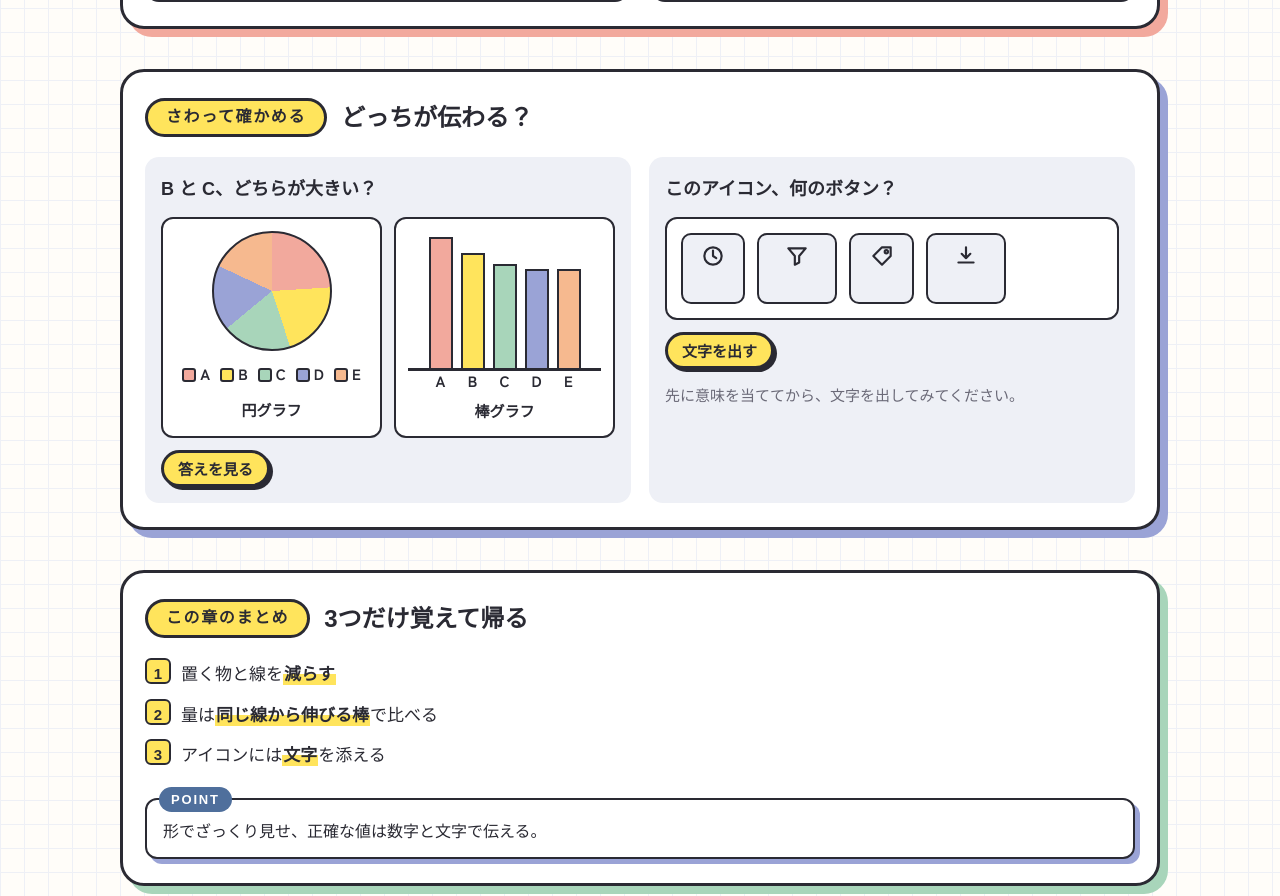
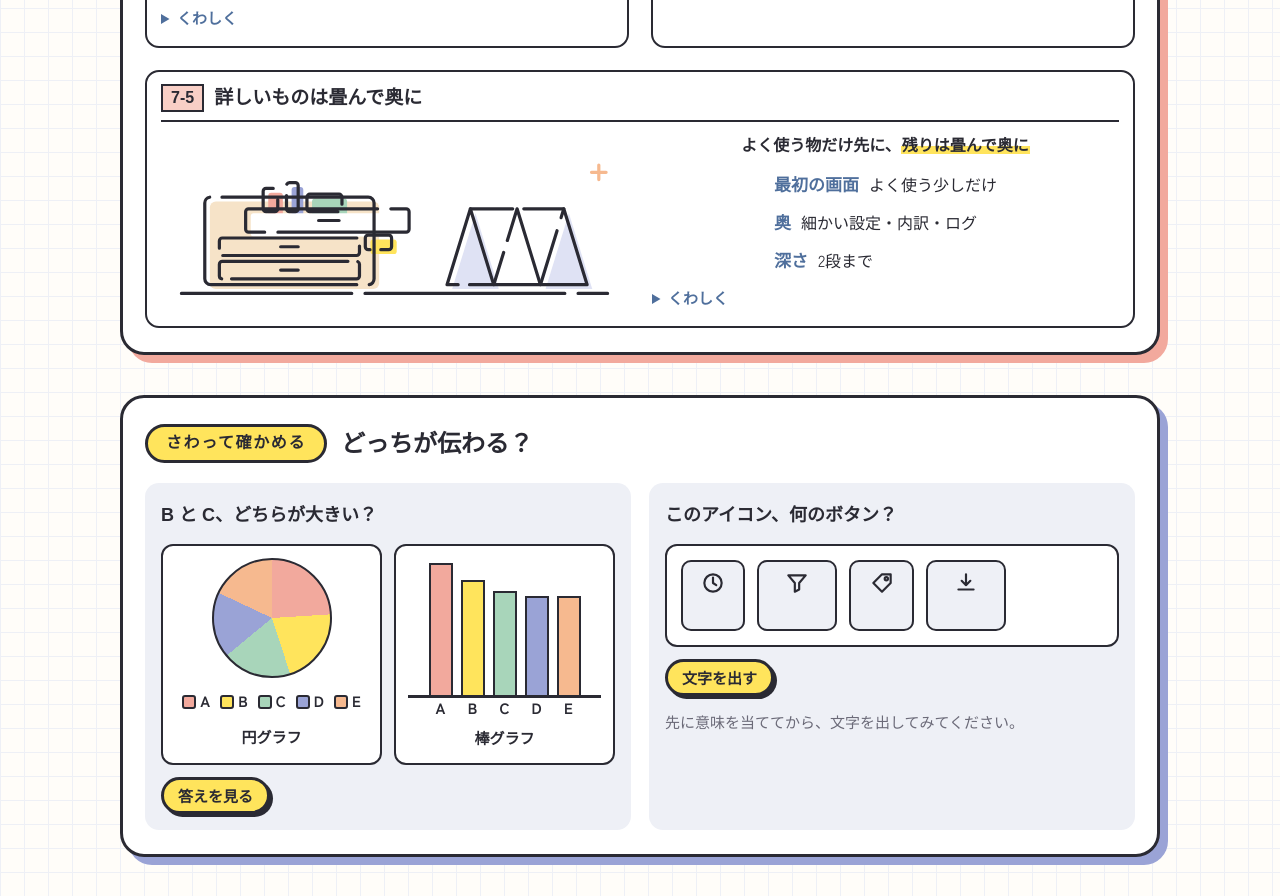
Before and after one commit to k-aoshima/kodou-ui, a plain HTML site: page site/learn/ch07.html in a window 1280 px wide. Shown: the part 1408-2304 px from the top of the page. Drawn offline with Linux system fonts and the light colour scheme; a web font is replaced by a local one.

Commit message:
講座の第7章に「詳しいものは畳んで奥に」の単元を足す
原則の「中が見える」と patterns.md の「見せる量」にある段階的に見せる決まりが、
講座に入っていなかった。NN/g の Progressive Disclosure（Nielsen 2006）を読み、
最初に見せる物の決め方、2段まで、入り口の名前の付け方を 7-5 にまとめた。

```diff
--- a/site/learn/ch07.html
+++ b/site/learn/ch07.html
@@ -9,7 +9,7 @@
 <style>
 body{margin:0;font-size:14px}img{max-width:100%}[hidden]{display:none!important}
 
-/* 白い方眼の紙に、章の札→4つの単元カード→さわって確かめる欄→まとめ→参考文献 */
+/* 白い方眼の紙に、章の札→5つの単元カード→さわって確かめる欄→まとめ→参考文献 */
 :root {
   color-scheme: light;
   --paper: #fffdf9;
@@ -156,6 +156,10 @@ footer { text-align: center; color: var(--sub); font-size: 14px; }
 @media (max-width: 760px) { .demo2 { grid-template-columns: minmax(0, 1fr); } }
 .ex { margin: 0; text-align: center; font-size: 16px; }
 .ex code { font-size: 18px; letter-spacing: 1px; }
+.spot.wide { grid-column: 1 / -1; grid-template-columns: minmax(0, 1fr) minmax(0, 1fr); column-gap: 24px; align-items: start; }
+.spot.wide h3 { grid-column: 1 / -1; }
+.wide-text { display: grid; gap: 8px; align-content: start; min-width: 0; }
+@media (max-width: 760px) { .spot.wide { grid-template-columns: minmax(0, 1fr); } }
 
 /* 目次ボタン */
 .fab { position: fixed; z-index: 9; right: calc(16px + env(safe-area-inset-right, 0px)); bottom: calc(16px + env(safe-area-inset-bottom, 0px)); display: grid; justify-items: end; gap: 10px; }
@@ -185,11 +189,12 @@ footer { text-align: center; color: var(--sub); font-size: 14px; }
       <li>ごちゃごちゃが与える印象がわかる</li>
       <li>比べやすいグラフの形がわかる</li>
       <li>アイコンに文字を添える理由がわかる</li>
+      <li>何を畳んで奥に置くかわかる</li>
     </ul>
   </section>
 
   <section class="panel">
-    <div class="panel-head"><span class="chip">4つの単元</span><h2>伝わる並べ方</h2></div>
+    <div class="panel-head"><span class="chip">5つの単元</span><h2>伝わる並べ方</h2></div>
     <div class="spot-grid">
 
       <article class="spot">
@@ -301,6 +306,39 @@ footer { text-align: center; color: var(--sub); font-size: 14px; }
         <details><summary>くわしく</summary><p>誰が見ても意味がわかるアイコンは、家（ホーム）、印刷、虫めがね（検索）などほんのわずかです。そのためアイコンには、いつも見えている文字を添えるよう勧められています<sup>[5]</sup>。ある調査では、閲覧の履歴を表す時計のアイコンは一度も押されませんでした。アイコンは見た目をそろえる役、意味を伝えるのは文字の役です。</p></details>
       </article>
 
+      <article class="spot wide">
+        <h3><span>7-5</span>詳しいものは畳んで奥に</h3>
+        <svg class="scene" viewBox="0 40 320 120" role="img" aria-label="一番上の引き出しだけ開いた棚と、たたんだ紙">
+          <g class="art" stroke="#2a2a33" stroke-width="2.2" stroke-linecap="round" stroke-linejoin="round">
+            <rect x="30" y="86" width="116" height="60" rx="4" fill="#f6e3c8"/>
+            <rect x="40" y="114" width="96" height="12" rx="2" fill="#f6e3c8"/>
+            <rect x="40" y="130" width="96" height="12" rx="2" fill="#f6e3c8"/>
+            <path d="M82 120h12M82 136h12" fill="none"/>
+            <rect x="140" y="112" width="18" height="10" rx="2" fill="#ffe45c"/>
+            <rect x="70" y="80" width="10" height="16" rx="2" fill="#f2a99d"/>
+            <rect x="86" y="76" width="8" height="20" rx="2" fill="#9aa3d6"/>
+            <rect x="100" y="84" width="24" height="12" rx="2" fill="#a8d5ba"/>
+            <rect x="58" y="94" width="112" height="16" rx="2" fill="#fff"/>
+            <path d="M108 102h14" fill="none"/>
+            <path d="M196 146l16-52 16 52z" fill="#dfe2f4"/>
+            <path d="M228 146l16-52 16 52z" fill="#fff"/>
+            <path d="M260 146l16-52 16 52z" fill="#dfe2f4"/>
+            <path d="M212 94h64" fill="none"/>
+            <path d="M300 64v10M295 69h10" stroke="#f6b98f" fill="none"/>
+            <path d="M14 152h292" fill="none"/>
+          </g>
+        </svg>
+        <div class="wide-text">
+          <p class="key">よく使う物だけ先に、<mark>残りは畳んで奥に</mark></p>
+          <ul class="facts">
+            <li><b>最初の画面</b><span>よく使う少しだけ</span></li>
+            <li><b>奥</b><span>細かい設定・内訳・ログ</span></li>
+            <li><b>深さ</b><span>2段まで</span></li>
+          </ul>
+          <details><summary>くわしく</summary><p>「段階的に見せる（progressive disclosure）」と呼ばれる考え方です<sup>[6]</sup>。印刷の画面なら、最初は部数のような少しの項目だけを出し、残りは「詳細設定」を押した先に置きます。最初の画面にある物は「大事な物」という合図にもなります。初めての人は大事な所に集中でき、隠れた設定でのまちがいも減ります。慣れた人も、めったに使わない物を毎回目で追わずに済みます。学びやすさ、速さ、まちがいの少なさの3つが良くなります。</p><p>何を先に出すかは、使う人の作業を観察したり、それぞれの機能が使われた回数を調べたりして決めます。奥への入り口には、開くと何があるか分かる名前を付けます。実際には、2段を超えると行き来の途中で迷いやすくなります。3段以上が要るほど機能が多いなら、まず画面そのものを簡単にできないか考えます<sup>[6]</sup>。この講座の「くわしく」も、この作りです。</p></details>
+        </div>
+      </article>
+
     </div>
   </section>
 
@@ -363,6 +401,7 @@ footer { text-align: center; color: var(--sub); font-size: 14px; }
       <li>Bateman, S. ほか (2010). Useful Junk? The Effects of Visual Embellishment on Comprehension and Memorability of Charts. CHI 2010. <a href="https://vis.csail.mit.edu/classes/6.859/readings/pdfs/Bateman-UsefulJunk.pdf">mit.edu</a></li>
       <li>Heer, J., &amp; Bostock, M. (2010). Crowdsourcing Graphical Perception: Using Mechanical Turk to Assess Visualization Design. CHI 2010. <a href="https://idl.cs.washington.edu/files/2010-MTurk-CHI.pdf">washington.edu</a></li>
       <li>Harley, A. (2014). Icon Usability. Nielsen Norman Group. <a href="https://www.nngroup.com/articles/icon-usability/">nngroup.com</a></li>
+      <li>Nielsen, J. (2006). Progressive Disclosure. Nielsen Norman Group. <a href="https://www.nngroup.com/articles/progressive-disclosure/">nngroup.com</a></li>
     </ol>
   </section>
 
```
